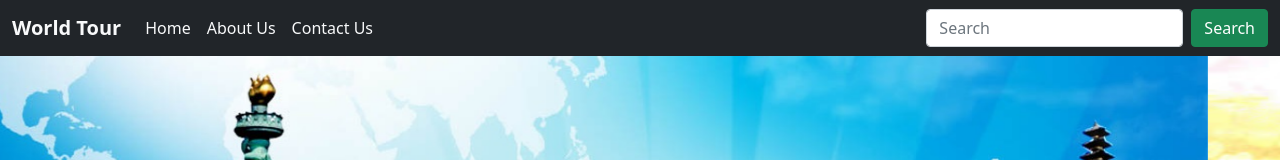
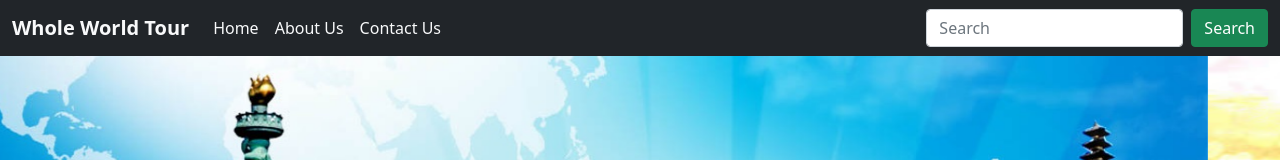
Before and after one commit to santanu-sarker/as-5, a plain HTML site: page index.html in a window 1280 px wide. Shown: the top 160 px of the page. Drawn offline with nearby package versions, Linux system fonts and the light colour scheme.

Commit message:
first commit

```diff
--- a/index.html
+++ b/index.html
@@ -4,7 +4,7 @@
     <meta charset="UTF-8">
     <meta http-equiv="X-UA-Compatible" content="IE=edge">
     <meta name="viewport" content="width=device-width, initial-scale=1.0">
-    <title>World Tour</title>
+    <title>Whole World Tour</title>
     <link href="https://cdn.jsdelivr.net/npm/bootstrap@5.1.3/dist/css/bootstrap.min.css" rel="stylesheet" integrity="sha384-1BmE4kWBq78iYhFldvKuhfTAU6auU8tT94WrHftjDbrCEXSU1oBoqyl2QvZ6jIW3" crossorigin="anonymous">
 <script src="https://cdn.jsdelivr.net/npm/bootstrap@5.1.3/dist/js/bootstrap.bundle.min.js" integrity="sha384-ka7Sk0Gln4gmtz2MlQnikT1wXgYsOg+OMhuP+IlRH9sENBO0LRn5q+8nbTov4+1p" crossorigin="anonymous"></script>
 <link rel="stylesheet" href="style.css"/>
@@ -15,7 +15,7 @@
         <div class="container-fluid">
             <a class="navbar-brand text-light" href="#">
 
-                <b>World Tour</b>
+                <b>Whole World Tour</b>
               </a>
 
           <button class="navbar-toggler" type="button" data-bs-toggle="collapse" data-bs-target="#navbarTogglerDemo02" aria-controls="navbarTogglerDemo02" aria-expanded="false" aria-label="Toggle navigation">
```
Also changed, not shown: about.html (+1 -1 lines).
